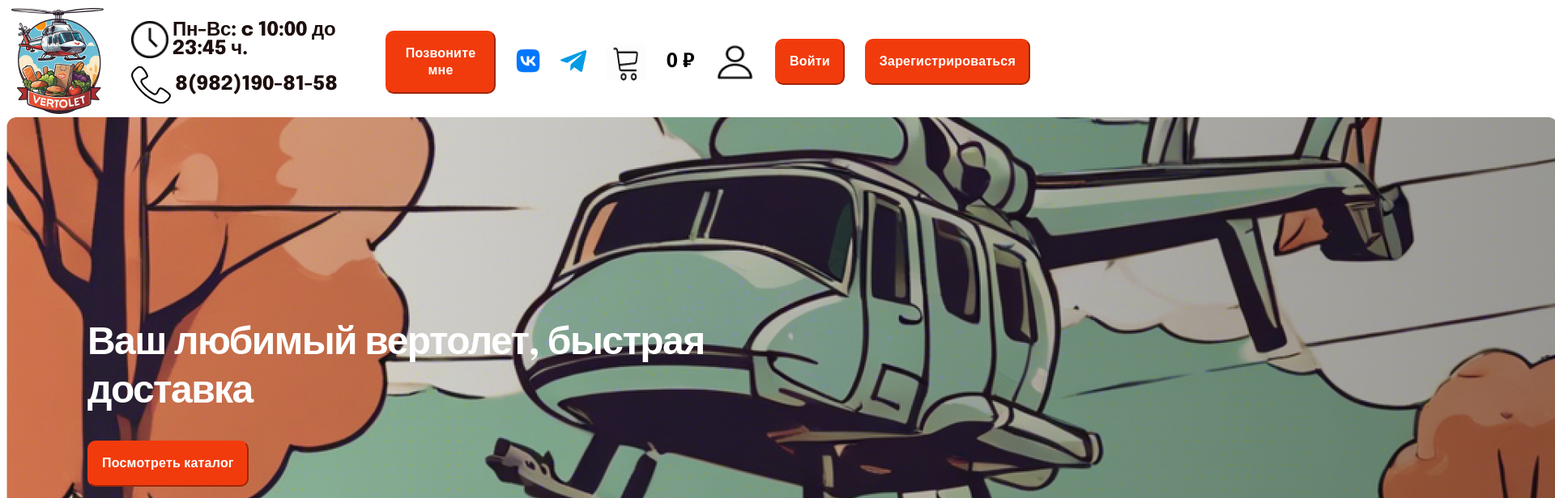
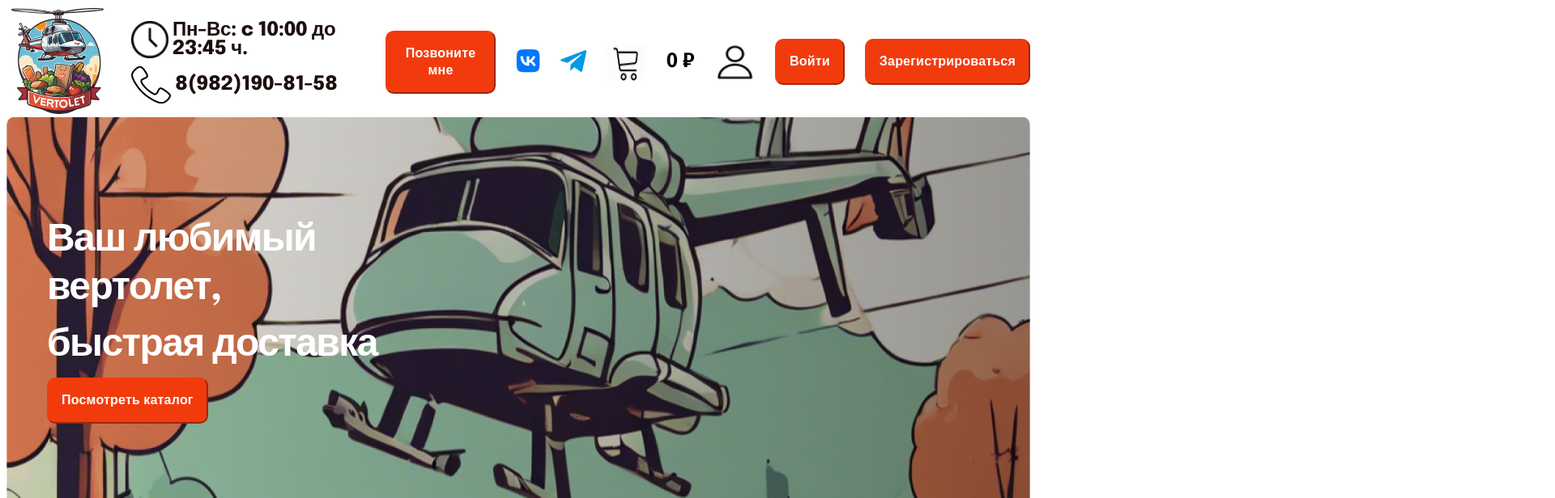
Before and after one commit to Julik2507/HelicopterProject, a SvelteKit app in the folder Our-Project/: page / in a window 1280 px wide. Shown: the top 616 px of the page at 81% size, 1920 px wide, since content can reach past the window. Built offline with nearby package versions, Linux system fonts and the light colour scheme.

Commit message:
upd: adaptive attract

```diff
--- a/Our-Project/src/components/frames/attract.svelte
+++ b/Our-Project/src/components/frames/attract.svelte
@@ -8,7 +8,8 @@
 
 <div class="attract">
     <div class="attract__content">
-        <p class="attract__text">Ваш любимый вертолет, быстрая доставка</p>
+        <p class="attract__text">Ваш любимый вертолет,</p>
+        <p class="attract__text">быстрая доставка</p>
         <PrimeBtn text="Посмотреть каталог" event={cataloguelink}/>
     </div>
 </div>
@@ -16,17 +17,20 @@
 <style>
     @import url('https://fonts.googleapis.com/css2?family=Epilogue:ital,wght@0,100..900;1,100..900&display=swap');
     .attract {
-        width: 1916px;
-        height: 588px;
+        width: 100%;
+        height: 500px;
         background-image: url("$lib/img/background.png");
+        background-size: 100% 100%;
+        background-repeat: no-repeat;
+        display: flex;
+        align-items: center;
     }
     .attract__content {
         display: flex;
         flex-direction: column;
         width: 40%;
-        padding-left: 100px;
-        padding-top: 250px;
-        gap: 30px;
+        gap: 10px;
+        padding-left: 50px;
     }
     .attract__text {
         font-family: Epilogue, sans-serif;
```
